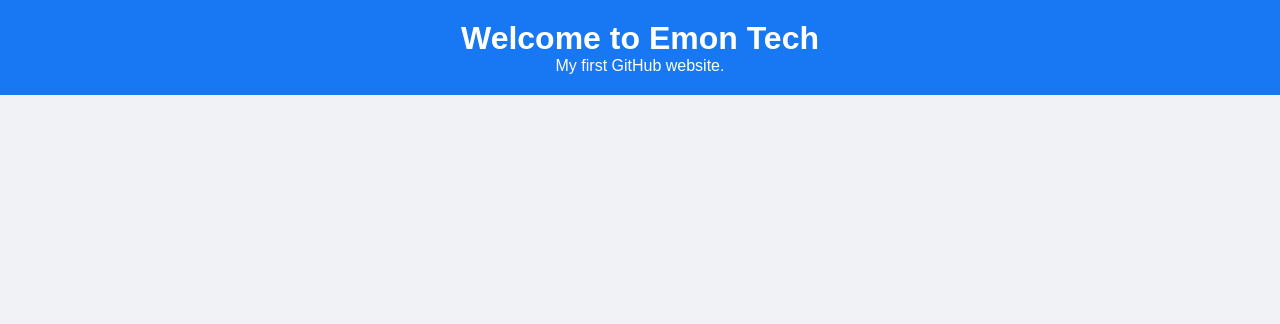
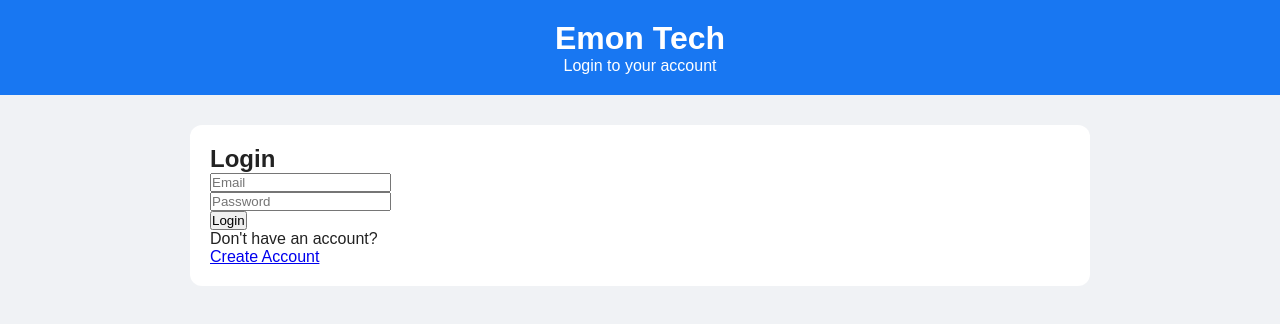
Before and after one commit to imonh428-ops/emon-video, a plain HTML site: page index.html in a window 1280 px wide. Drawn offline with Linux system fonts and the light colour scheme.

Commit message:
Update index.html for login page layout

```diff
--- a/index.html
+++ b/index.html
@@ -1,16 +1,37 @@
 <!DOCTYPE html>
 <html>
 <head>
-    <title>Emon Tech</title>
+    <title>Login - Emon Tech</title>
     <link rel="stylesheet" href="style.css">
 </head>
 
 <body>
 
-    <header>
-        <h1>Welcome to Emon Tech</h1>
-        <p>My first GitHub website.</p>
-    </header>
+<header>
+    <h1>Emon Tech</h1>
+    <p>Login to your account</p>
+</header>
+
+<div class="container">
+
+    <h2>Login</h2>
+
+    <form>
+        <p>
+            <input type="email" placeholder="Email" required>
+        </p>
+
+        <p>
+            <input type="password" placeholder="Password" required>
+        </p>
+
+        <button type="submit">Login</button>
+    </form>
+
+    <p>Don't have an account?</p>
+    <a href="signup.html">Create Account</a>
+
+</div>
 
 </body>
 </html>
```
